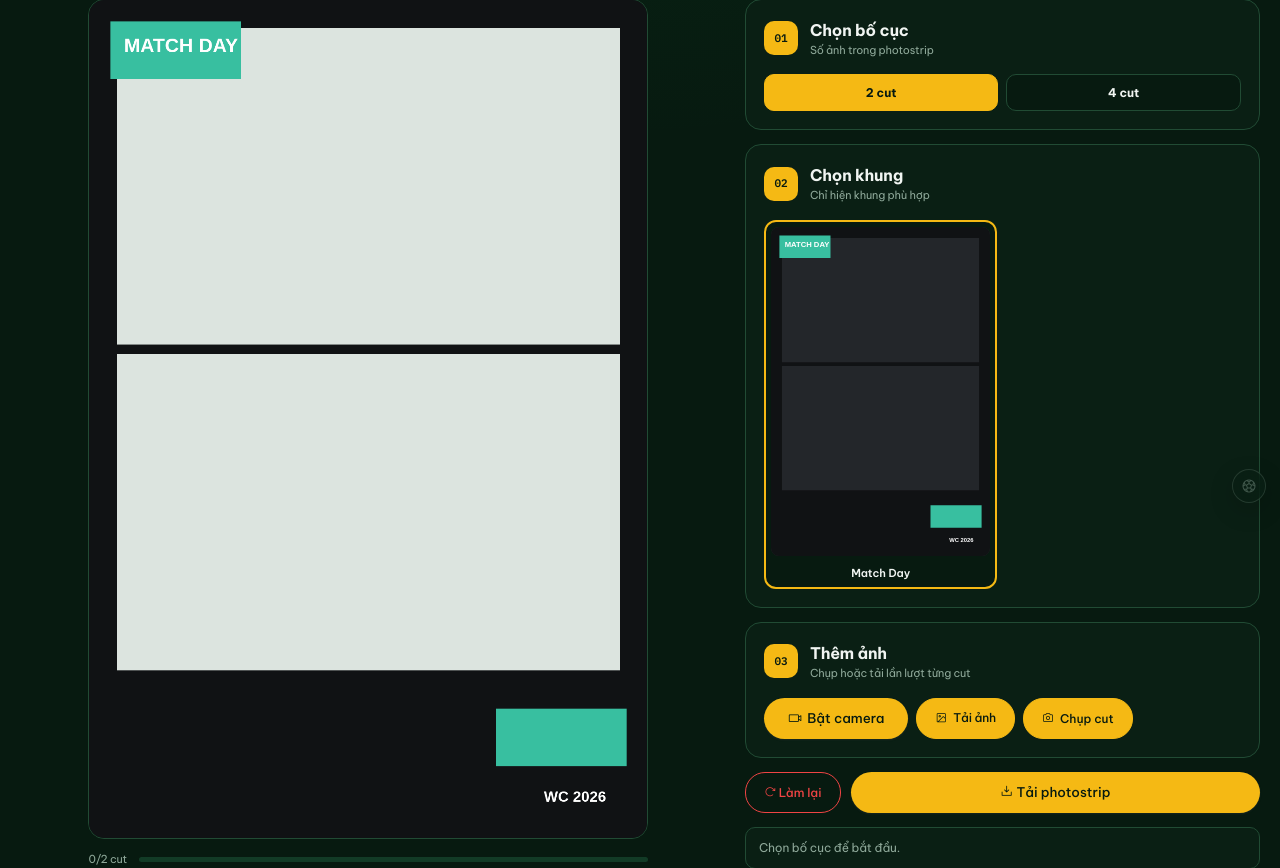
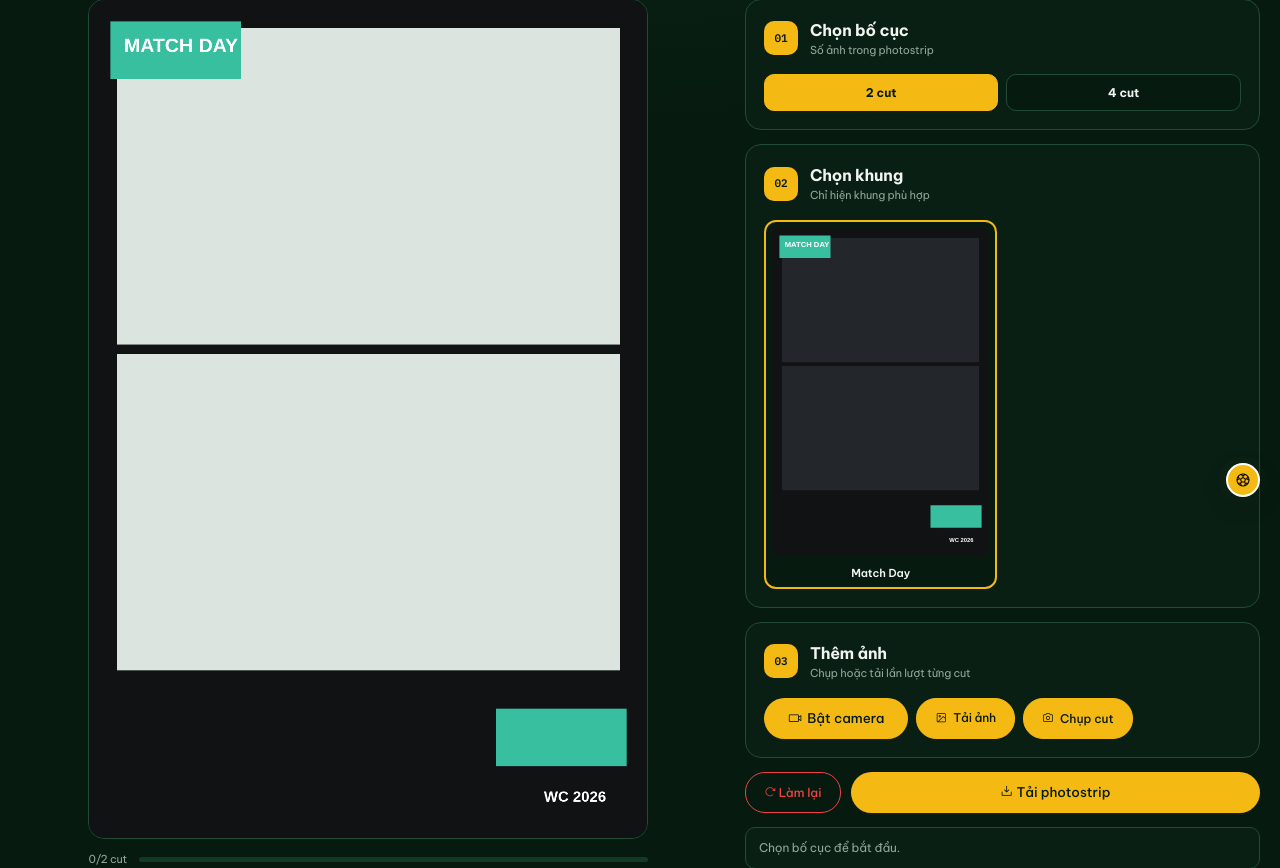
Before and after one commit to Poicitaco/WC-model, a Flask app: page /photobooth in a window 1280 px wide. Shown: the part 283-1151 px from the top of the page. Run offline with Flask 3, Linux system fonts and the light colour scheme; data that the repository does not hold is empty.

Commit message:
style: tăng thời gian loading và đồng bộ màu vàng cho quả bóng photobooth

```diff
--- a/static/style.css
+++ b/static/style.css
@@ -2194,31 +2194,44 @@ tr:hover {
     background: #071a10;
 }
 
+/* Nút tắt Photobooth (Quả bóng vàng nhỏ góc phải) */
 .nut-admin-an {
     position: fixed;
     z-index: 90;
-    right: 14px;
-    bottom: 14px;
+    right: 20px;
+    bottom: 20px;
     width: 34px;
     height: 34px;
     display: grid;
     place-items: center;
-    border: 1px solid rgba(143, 169, 154, .2);
+    border: 2px solid #ffffff;
     border-radius: 50%;
-    color: rgba(143, 169, 154, .42);
-    background: rgba(10, 31, 20, .56);
+    color: #000000;
+    background: #f5b914; /* Màu vàng đồng nhất */
     box-shadow: 0 8px 24px rgba(0, 8, 4, .18);
     text-decoration: none;
     backdrop-filter: blur(8px);
-    transition: color .2s, border-color .2s, background-color .2s, transform .2s;
-}
-
-.nut-admin-an:hover,
-.nut-admin-an:focus-visible {
-    color: var(--diem-nhan);
-    border-color: rgba(245, 185, 20, .55);
-    background: #0a1f14;
-    transform: rotate(18deg) scale(1.08);
+    transition: all 0.3s cubic-bezier(0.175, 0.885, 0.32, 1.275);
+}
+
+.nut-admin-an:hover {
+    color: #000000;
+    background: #ffcc00;
+    transform: rotate(-18deg) scale(1.15);
+    box-shadow: 0 6px 16px rgba(245, 185, 20, 0.4);
+}
+
+.nut-admin-an::after {
+    content: '';
+    position: absolute;
+    width: 100%;
+    height: 100%;
+    border-radius: 50%;
+    background-color: #f5b914;
+    opacity: 0.3;
+    z-index: -1;
+    animation: nhip-tho-bong 2s infinite;
+    animation-delay: 1s; /* Lệch nhịp so với quả bên trái */
 }
 
 .photobooth-topbar,
--- a/templates/index.html
+++ b/templates/index.html
@@ -661,7 +661,7 @@
                 trangThai.textContent = noiDung;
                 tienTrinh.style.width = `${phanTram}%`;
                 document.getElementById('phan-tram-mo-dau').textContent = `${phanTram}%`;
-                await new Promise(resolve => setTimeout(resolve, giamChuyenDong ? 40 : 520));
+                await new Promise(resolve => setTimeout(resolve, giamChuyenDong ? 40 : 2520)); // Tăng thêm 2 giây mỗi bước
             }
             await taiNgam;
             dongManMoDau();
```
